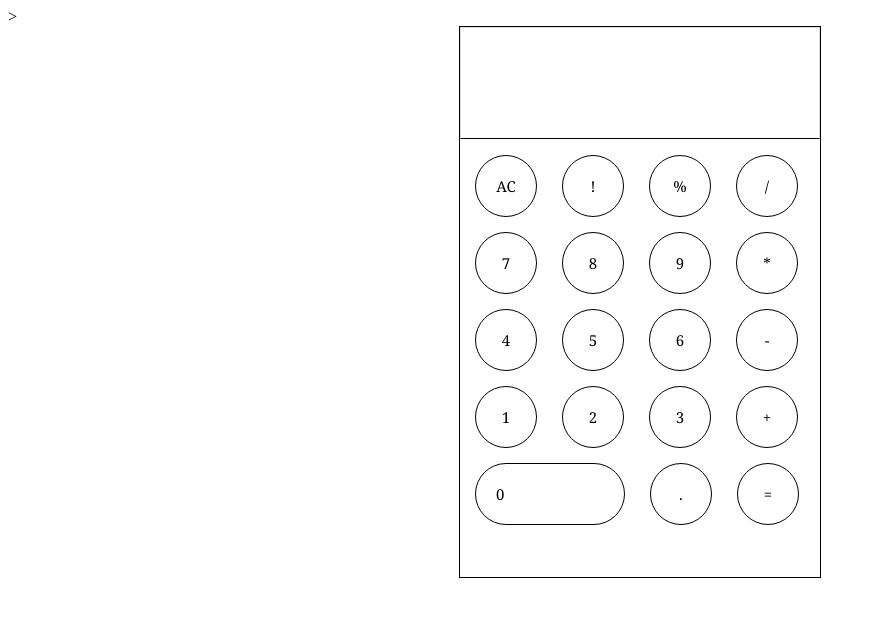
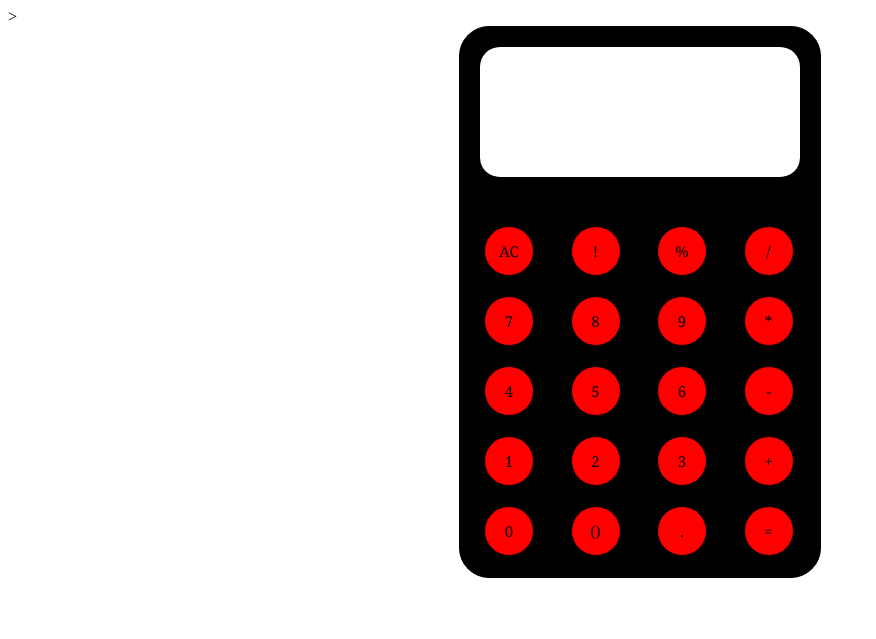
Before and after one commit to rd9911/odinProjects, a plain HTML site: page calculator/index.html in a window 1280 px wide. Shown: the whole page, without its empty margins (0-876 px from the left). Drawn offline with Linux system fonts and the light colour scheme.

Commit message:
Change style of buttons and Add more styling

```diff
--- a/calculator/index.css
+++ b/calculator/index.css
@@ -2,6 +2,15 @@
     --grid-cols: 1;
     --grid-rows: 1;
   }
+
+#grids {
+  display: grid;
+  grid-template-rows: repeat(var(--grid-rows), 1fr);
+  grid-template-columns: repeat(var(--grid-cols), 1fr);
+  margin-top: 2px !important;
+  margin-bottom: 10px !important;
+  margin-left: 14px;
+}
 
 #container {
     display: grid;
@@ -10,8 +19,10 @@
     width: 360px;
     height: 550px;
     border: 1px solid #000;
-    grid-template-rows: repeat(var(--grid-rows), 1fr);
-    grid-template-columns: repeat(var(--grid-cols), 1fr);
+    border-radius: 30px;
+    background-color: black;
+
+
 }
 
 
@@ -22,32 +33,28 @@
   }
 
   #display {
-    margin-left: 0px;
-    margin-right: 0px;
-    margin-top: 0px;
-    margin-bottom: 2px;
-    width: 318px;
-    height: 70px;
+    margin-left: 20px;
+    margin-right: 20px;
+    margin-top: 20px;
+    margin-bottom: 20px;
+    width: 320px;
+    height: 130px;
     border-bottom: 1px solid #000;
+    background-color: white;
+    border-radius: 20px;
   }
 
   #clear, #factor, #percentile, #divide, #seven, #eight,
   #nine, #multiply, #four, #five, #six, #subtract,
-  #one, #two, #three, #add, #zero, #floating, #calculate {
+  #one, #two, #three, #add, #zero, #brackets, #floating, #calculate {
       font-size: 15px;
       font-family: Georgia, 'Times New Roman', Times, serif;
+      border-radius: 100px;
+      width: 50px;
+      height: 50px;
+      border: 1px solid #000;
+      margin: 10px;
+      background-color: red;
       text-align: center;
-      border-radius: 100px;
-      width: 20px;
-      height: 20px;
-      margin: 8px;
-      margin-bottom: 5px;
-      margin-top: 10px;
-      margin-left: 15px;
-      margin-right: 10px;
-      border: 1px solid #000;
+      padding: 0px;
   }
-  #zero {
-      width: 7.2em !important;
-      text-align: left !important;
-  }
--- a/calculator/index.js
+++ b/calculator/index.js
@@ -1,24 +1,37 @@
 const container = document.querySelector('#container');
 const grids = document.createElement('div');
 grids.id = 'grids';
+
+
+const displayOfCalculator = document.createElement('div');
+displayOfCalculator.id = 'display';
+const textPanel = document.createElement('h3');
+textPanel.id = 'text-panel';
+displayOfCalculator.appendChild(textPanel);
+container.appendChild(displayOfCalculator);
+
+
 const idOfElement = [
-    'display', 'clear', 'factor', 'percentile', 'divide', 'seven', 'eight',
+    'clear', 'factor', 'percentile', 'divide', 'seven', 'eight',
     'nine', 'multiply', 'four', 'five', 'six', 'subtract', 'one', 'two',
-    'three', 'add', 'zero', 'floating', 'calculate']
+    'three', 'add', 'zero', 'brackets', 'floating', 'calculate']
 const textOfElement = [
-    '', 'AC', '!', '%', '/', '7', '8', '9', '*',
-    '4', '5', '6', '-', '1', '2', '3', '+', '0', '.', '='
+    'AC', '!', '%', '/', '7', '8', '9', '*',
+    '4', '5', '6', '-', '1', '2', '3', '+', '0', '()', '.', '='
 ]
 
 
 container.style.setProperty('--grid-rows', 6);
 container.style.setProperty('--grid-cols', 4);
 for(let i=0; i < idOfElement.length; i++) {
-    let btn = document.createElement('div');
+    let btn = document.createElement('button');
     btn.id = idOfElement[i];
     btn.innerHTML = textOfElement[i];
+    btn.type = 'button'
     // add attributes and styles
     grids.appendChild(btn).classList = 'grid-item';
 };
 
 container.appendChild(grids);
+
+// add EventListeners
```
